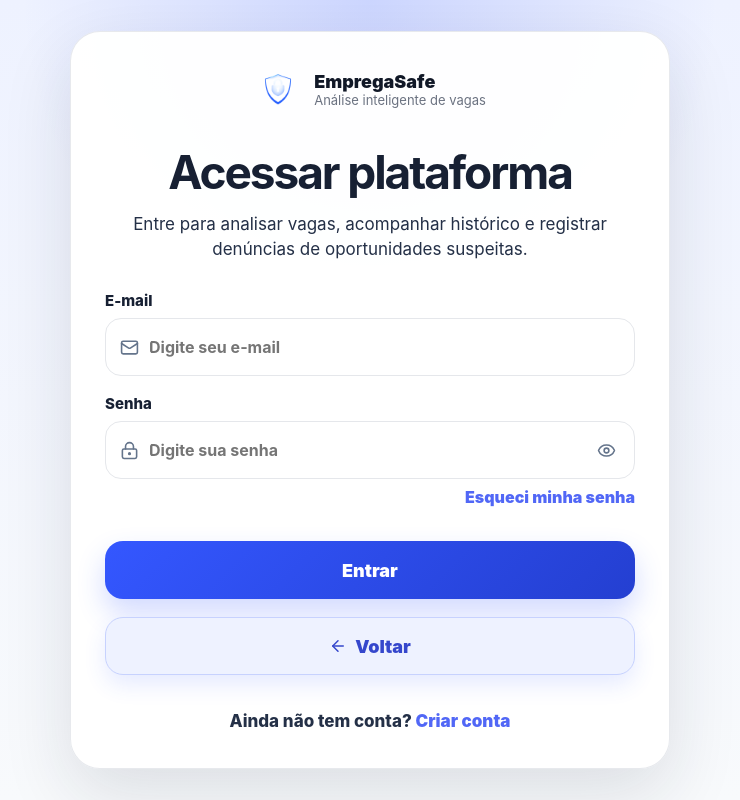
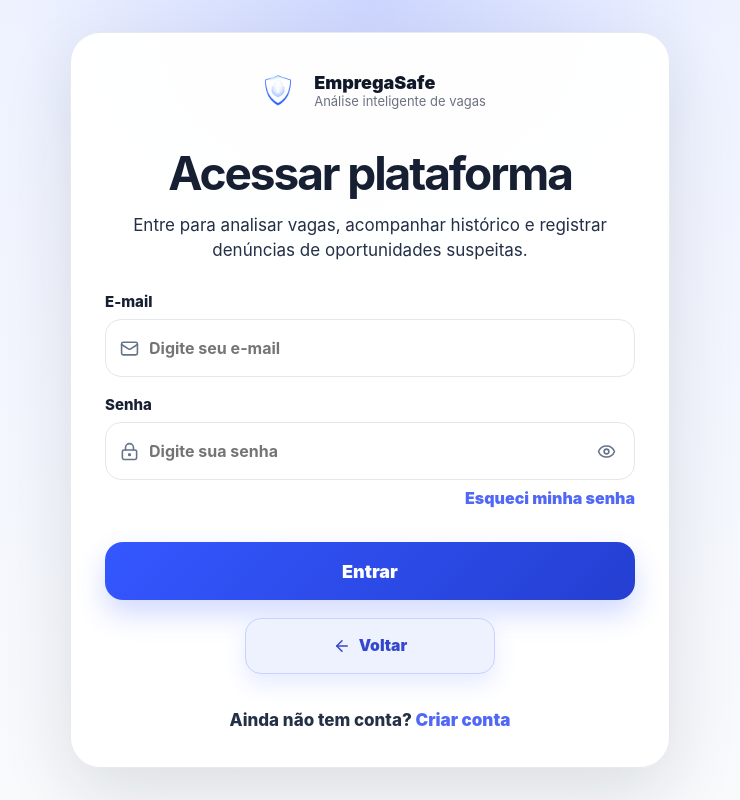
Before and after one commit to Riclacper/emprega-safe-react-node, a React (Vite) app in the folder frontend/: page /login in a window 1280 px wide. Shown: the whole page, without its empty margins (270-1010 px from the left). Built offline with nearby package versions, Linux system fonts and the light colour scheme; no server answers.

Commit message:
Alinha botão voltar ao padrão secundário

```diff
--- a/frontend/src/styles/global.css
+++ b/frontend/src/styles/global.css
@@ -2198,19 +2198,23 @@ td .risk-badge,
 
 .auth-back-button {
   width: 100%;
-  height: 58px;
-  min-height: 58px;
+  max-width: 250px;
+  min-height: 56px;
+  justify-self: center;
   display: inline-flex;
   align-items: center;
   justify-content: center;
   gap: 8px;
+  padding: 0 20px;
   border: 1px solid #c7d2fe;
-  border-radius: 18px;
+  border-radius: 16px;
   background: #eef2ff;
   color: var(--primary-dark);
-  font-size: 18px;
-  font-weight: 950;
+  font-size: 0.98rem;
+  font-weight: 900;
+  line-height: 1.15;
   text-decoration: none;
+  white-space: normal;
   box-shadow: 0 10px 22px rgba(52, 87, 255, 0.12);
   transition:
     transform 0.2s ease,
@@ -2219,6 +2223,7 @@ td .risk-badge,
 
 .auth-back-button:hover {
   transform: translateY(-1px);
+  background: #e0e7ff;
   box-shadow: 0 14px 28px rgba(52, 87, 255, 0.16);
 }
 
```
